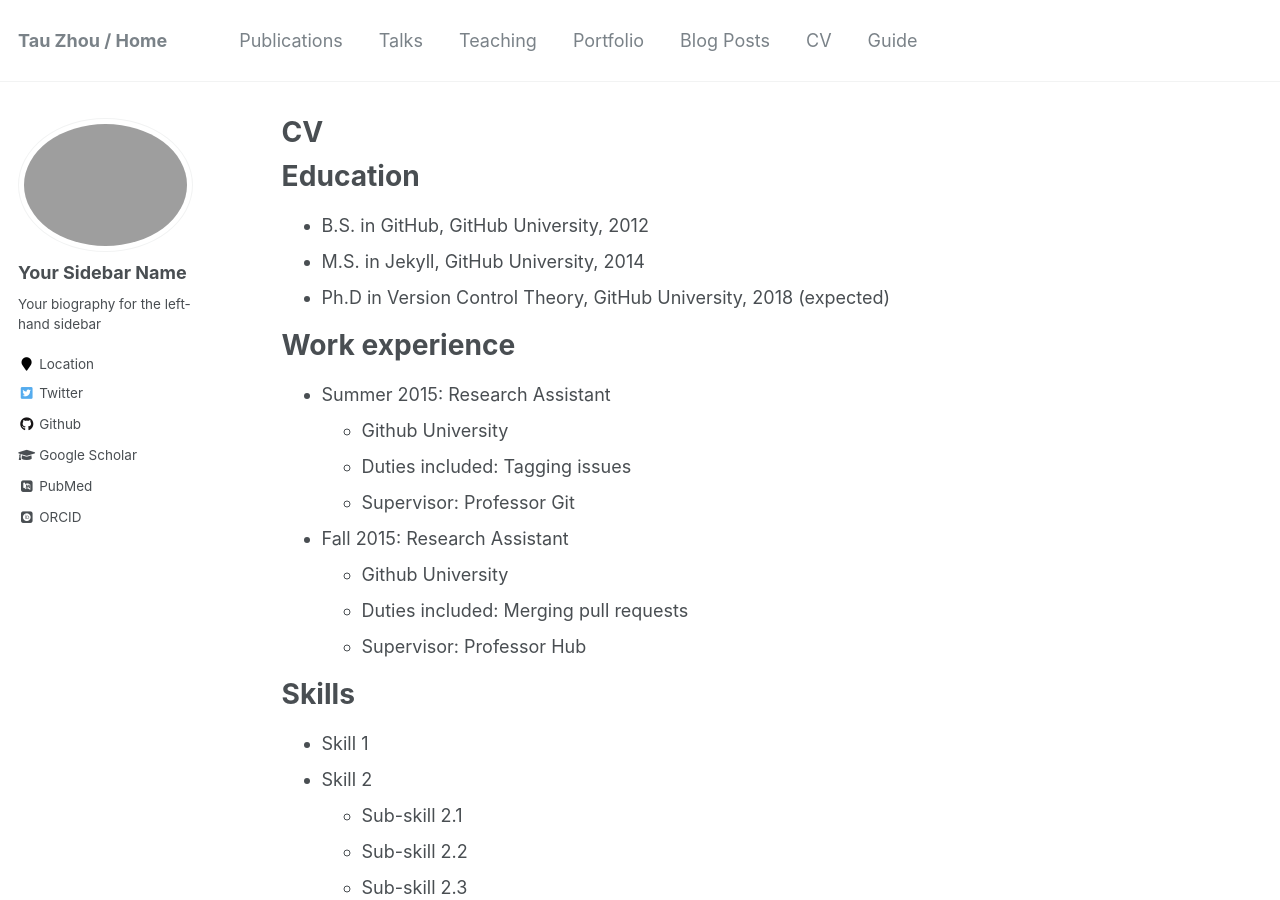
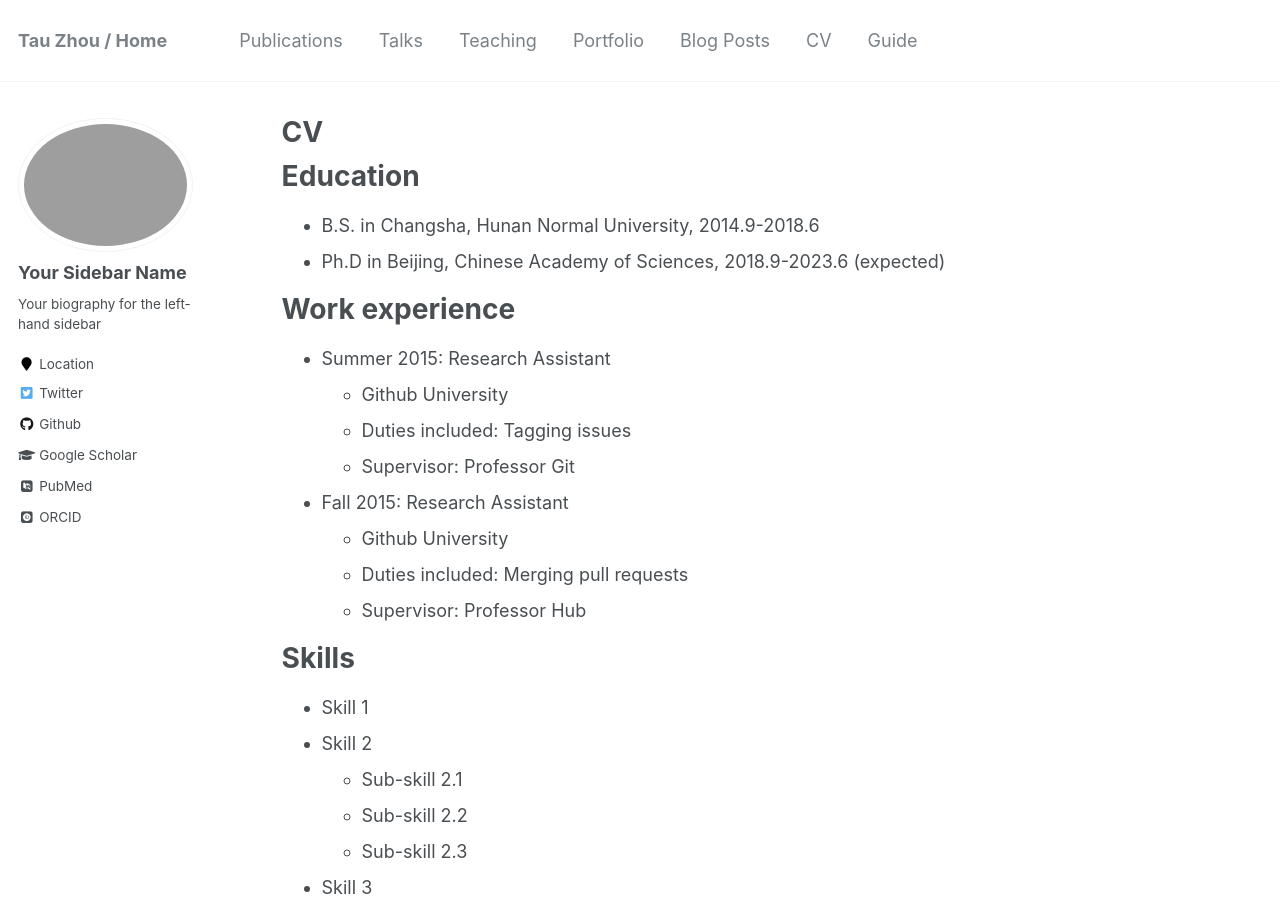
Before and after one commit to Tau-Zhou/Tau-Zhou.github.io, a Jekyll site: the page built from _pages/cv.md, in a window 1280 px wide and 900 px high. Built offline with Jekyll 4.4.1, drawn with Linux system fonts in a browser that asks for light colours; some web fonts are replaced.

Commit message:
Update cv.md

```diff
--- a/_pages/cv.md
+++ b/_pages/cv.md
@@ -11,9 +11,8 @@ redirect_from:
 
 Education
 ======
-* B.S. in GitHub, GitHub University, 2012
-* M.S. in Jekyll, GitHub University, 2014
-* Ph.D in Version Control Theory, GitHub University, 2018 (expected)
+* B.S. in Changsha, Hunan Normal University, 2014.9-2018.6
+* Ph.D in Beijing, Chinese Academy of Sciences, 2018.9-2023.6 (expected)
 
 Work experience
 ======
```
